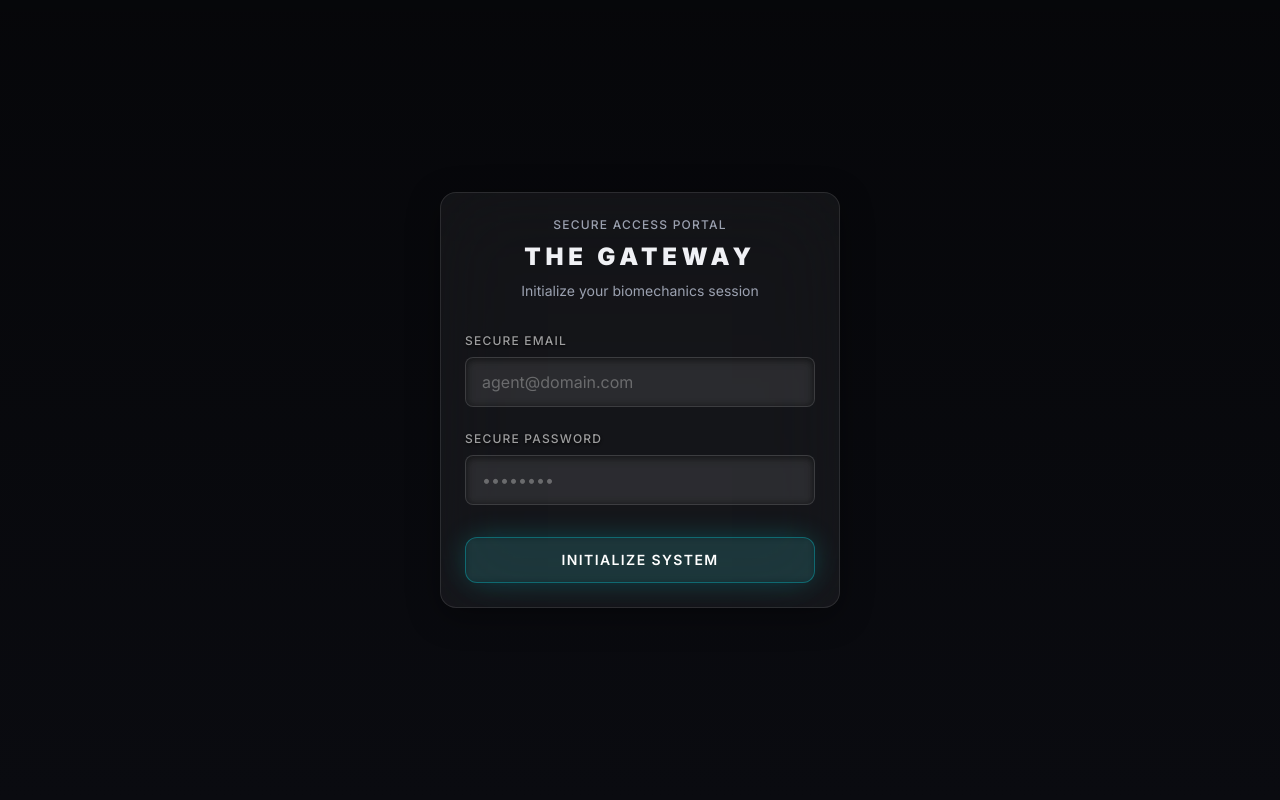
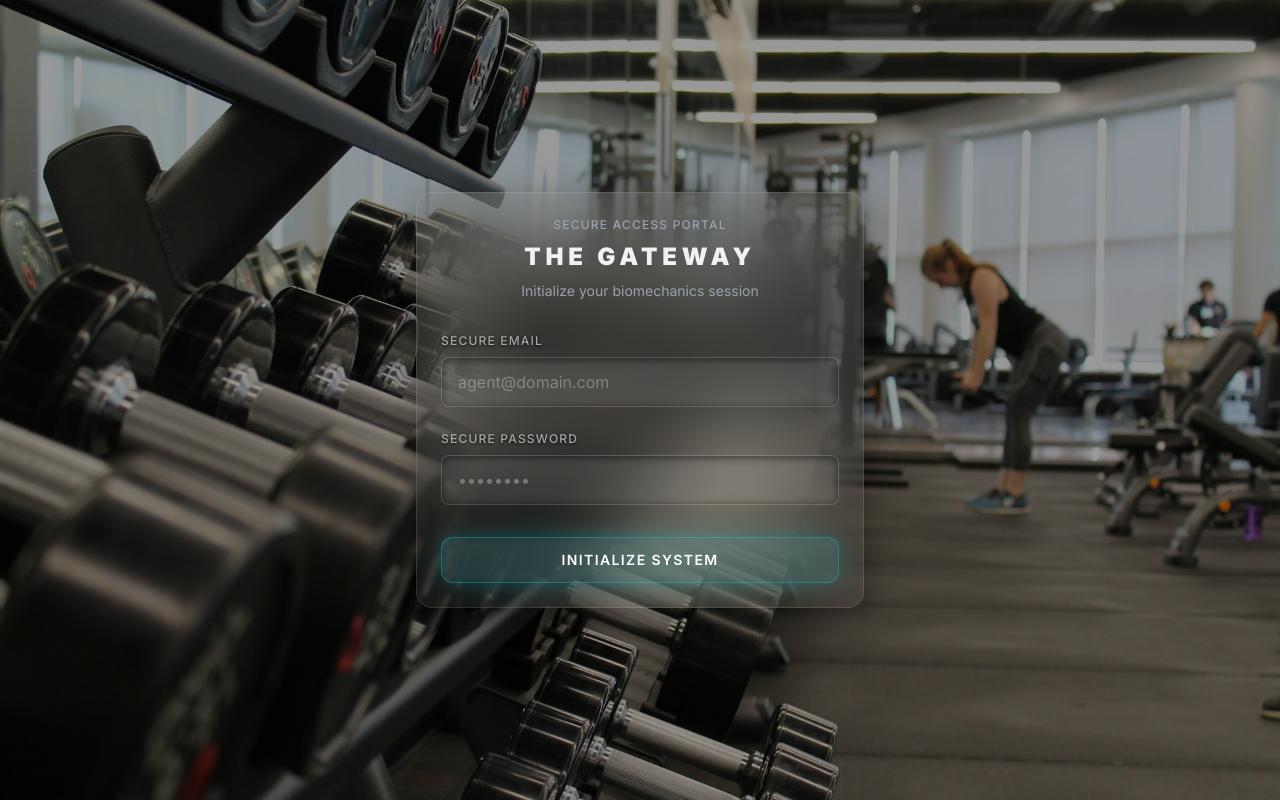
Before and after one commit to AbdullahRana11/MotionKinetix, a Next.js app in the folder frontend/: page /auth in a window 1280 px wide. Built offline with nearby package versions, Linux system fonts and the light colour scheme.

Commit message:
rebuild auth layout with fixed background and 3D perspective shell

```diff
--- a/frontend/src/components/layout/AuthLayout.tsx
+++ b/frontend/src/components/layout/AuthLayout.tsx
@@ -1,4 +1,6 @@
 import { type ReactNode } from 'react';
+
+import BackgroundLayer from '@/components/layout/BackgroundLayer';
 
 interface AuthLayoutProps {
   children: ReactNode;
@@ -6,9 +8,15 @@
 
 export default function AuthLayout({ children }: AuthLayoutProps) {
   return (
-    <main className="relative flex min-h-screen flex-col items-center justify-center overflow-hidden bg-neutral-900">
-      <div className="absolute inset-0 z-0 bg-gradient-to-b from-black/40 to-neutral-900" />
-      <div className="relative z-10 w-full max-w-md px-6">{children}</div>
-    </main>
+    <BackgroundLayer overlay="dark">
+      <main className="flex min-h-screen flex-col items-center justify-center overflow-hidden px-6 py-16">
+        <div
+          className="w-full max-w-md"
+          style={{ perspective: '1200px' }}
+        >
+          {children}
+        </div>
+      </main>
+    </BackgroundLayer>
   );
 }
```
